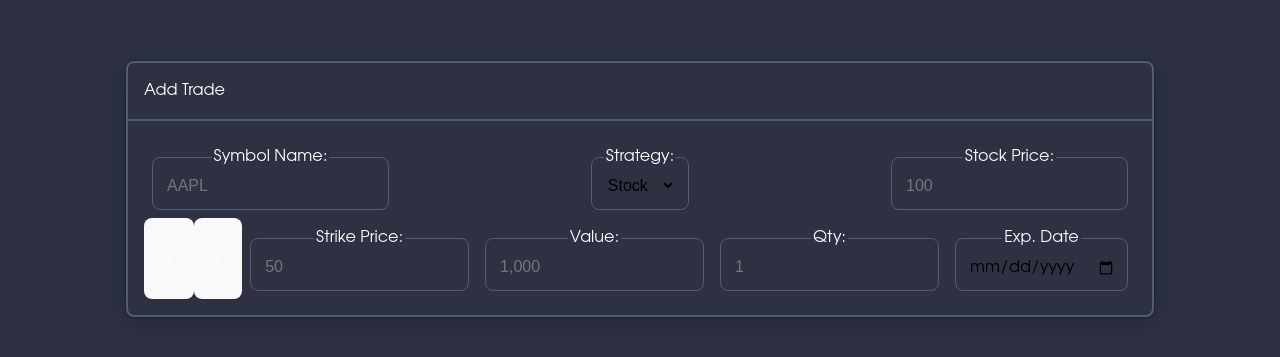
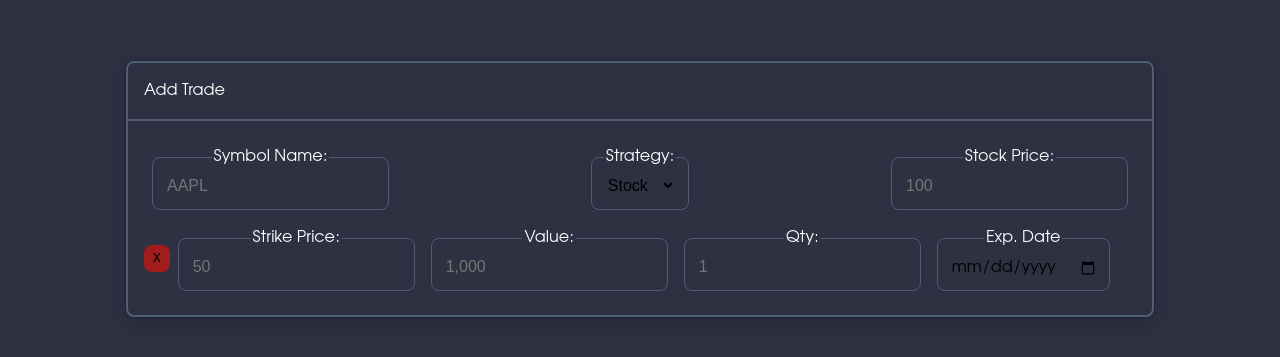
Before and after one commit to Byron-david/Option-Website, a React (Vite) app: page / in a window 1280 px wide. Shown: the part 211-568 px from the top of the page. Built offline with nearby package versions, Linux system fonts and the light colour scheme.

Commit message:
Styled the x button in 'AddOption.jsx'

```diff
--- a/src/App.css
+++ b/src/App.css
@@ -3,6 +3,7 @@
   --background-color-secondary : #4F5D75;
   --background-color-alt : #BFC0C0;
   --background-color-button : #B1F054;
+  --background-color-button-red :rgb(161, 28, 28);
   --text-color-main : #FFFFFF;
   --text-color-alt : #4F5D75;
   --text-color-secondary : #2D3142;
@@ -94,6 +95,7 @@ input[type=date]{
 .addOption {
   display: flex;
   flex-wrap: nowrap;
+  align-items: center;
 }
 
 @media screen and (max-width: 750px) {
@@ -101,13 +103,8 @@ input[type=date]{
     flex-wrap: wrap;
   }
 }
-#fieldsetDiv {
-  max-width: 10vw;
-  /* display: flex;
-  flex-direction: column;
-  flex-wrap: wrap;
 
-  text-wrap: nowrap;
-  text-align: left;
-  min-width: 0%; */
+.buttonRemove {
+  background-color: var(--background-color-button-red);
+  padding: 0.2rem 0.5rem;
 }
--- a/src/components/AddOption.jsx
+++ b/src/components/AddOption.jsx
@@ -2,12 +2,13 @@ import { useState } from 'react'
 import TextInput from './TextInput.jsx'
 import DateInput from './DateInput.jsx'
 
-function Button({ text = "+", color = "white" }) {
-  const buttonStyle = {
-    color: color,
-  }
+function Button({ text = "x" }) {
+  // const buttonStyle = {
+  //   color: color,
+  //   backgroundColor: backgroundColor,
+  // }
   return (
-    <button style={buttonStyle}>{text}</button>
+    <button className="buttonRemove">{text}</button>
   )
 }
 
@@ -18,10 +19,7 @@ function AddOptionButtons({ display = "flex"}) {
 
   return (
     <>
-      <div style={buttonStyle}>
-        <Button text="+"/>
-        <Button text="x"/>
-      </div>
+      <Button text="x" />
     </>
   )
 }
```
